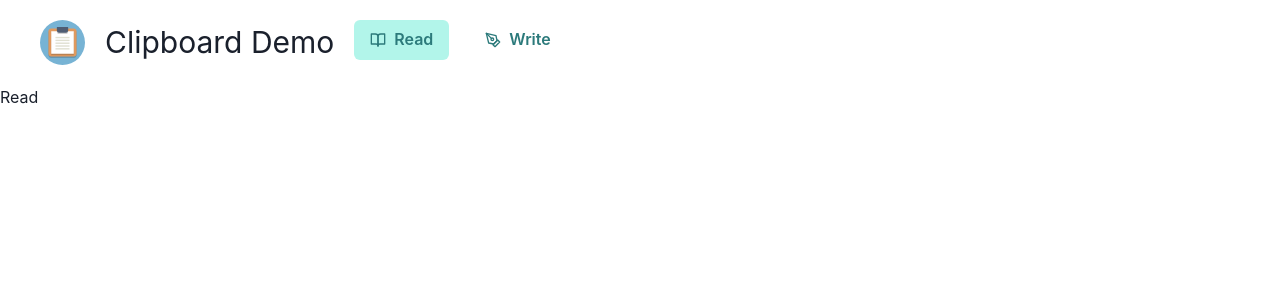
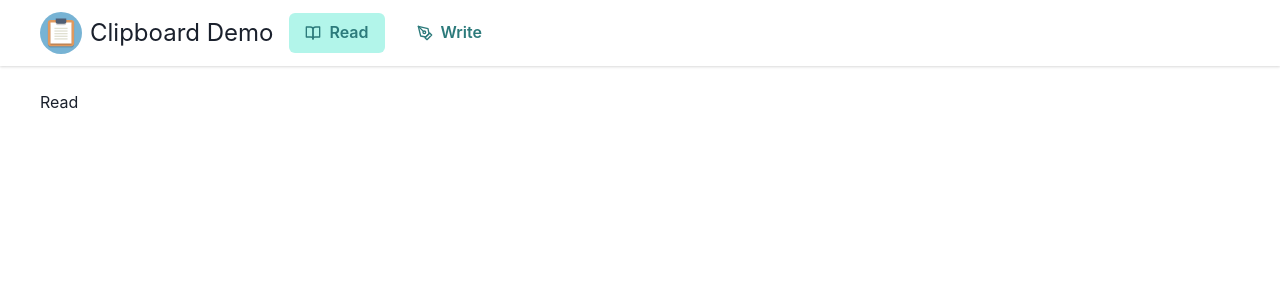
Before and after one commit to Willsem/clipboard-demo, a React (Vite) app: page /read in a window 1280 px wide. Shown: the top 300 px of the page. Built offline with nearby package versions, Linux system fonts and the light colour scheme.

Commit message:
improve style

```diff
--- a/src/components/header.module.scss
+++ b/src/components/header.module.scss
@@ -2,6 +2,4 @@
   top: 0;
   left: 0;
   right: 0;
-
-  padding: 20px;
 }
--- a/src/components/header.tsx
+++ b/src/components/header.tsx
@@ -12,8 +12,8 @@ export const Header: FC = () => {
 
   return (
     <header className={styles.header}>
-      <Center>
-        <Flex gap={5} w={APPLICATION_WIDTH}>
+      <Center boxShadow="base" padding="12px">
+        <Flex gap="16px" w={APPLICATION_WIDTH} alignItems="center">
           <Logo />
           <Link to="/read">
             <Button
--- a/src/components/logo.module.scss
+++ b/src/components/logo.module.scss
@@ -1,5 +1,5 @@
 .logo {
   &__icon {
-    height: 45px;
+    height: 42px;
   }
 }
--- a/src/components/logo.tsx
+++ b/src/components/logo.tsx
@@ -1,4 +1,4 @@
-import { Text } from '@chakra-ui/react';
+import { Flex, Text } from '@chakra-ui/react';
 import { FC } from 'react';
 
 import favicon from '../assets/favicon.svg';
@@ -6,9 +6,11 @@ import styles from './logo.module.scss';
 
 export const Logo: FC = () => {
   return (
-    <>
+    <Flex gap="8px" alignItems="center">
       <img src={favicon} className={styles.logo__icon} />
-      <Text fontSize="3xl">Clipboard Demo</Text>
-    </>
+      <Text fontSize="2xl" colorScheme="teal">
+        Clipboard Demo
+      </Text>
+    </Flex>
   );
 };
--- a/src/pages/index.tsx
+++ b/src/pages/index.tsx
@@ -1,7 +1,9 @@
+import { Box, Center } from '@chakra-ui/react';
 import { FC } from 'react';
 import { BrowserRouter, Navigate, Route, Routes } from 'react-router-dom';
 
 import { Header } from '../components';
+import { APPLICATION_WIDTH } from '../constants';
 import { NotFoundPage } from './not-found';
 import { ReadPage } from './read';
 import { WritePage } from './write';
@@ -10,12 +12,16 @@ export const Router: FC = () => {
   return (
     <BrowserRouter>
       <Header />
+      <Center>
+        <Box w={APPLICATION_WIDTH} pt="24px">
           <Routes>
             <Route path="/" element={<Navigate to="/read" replace={true} />} />
             <Route path="/read" element={<ReadPage />} />
             <Route path="/write" element={<WritePage />} />
             <Route path="*" element={<NotFoundPage />} />
           </Routes>
+        </Box>
+      </Center>
     </BrowserRouter>
   );
 };
--- /dev/null
+++ b/src/pages/not-found/index.module.scss
@@ -0,0 +1,3 @@
+.notFoundPage {
+  height: calc(100vh - 100px);
+}
--- a/src/pages/not-found/index.tsx
+++ b/src/pages/not-found/index.tsx
@@ -1,5 +1,16 @@
+import { Flex, Heading, Text } from '@chakra-ui/react';
 import { FC } from 'react';
+import { useLocation } from 'react-router-dom';
+
+import styles from './index.module.scss';
 
 export const NotFoundPage: FC = () => {
-  return <>NotFound</>;
+  const location = useLocation();
+
+  return (
+    <Flex className={styles.notFoundPage} w="100%" alignItems="center" justifyContent="center" flexDir="column">
+      <Heading size="3xl">Not Found</Heading>
+      <Text fontSize="xl">The page "{location.pathname}" does not exist</Text>
+    </Flex>
+  );
 };
```
Lines whose indentation alone changed are shown as unchanged.
